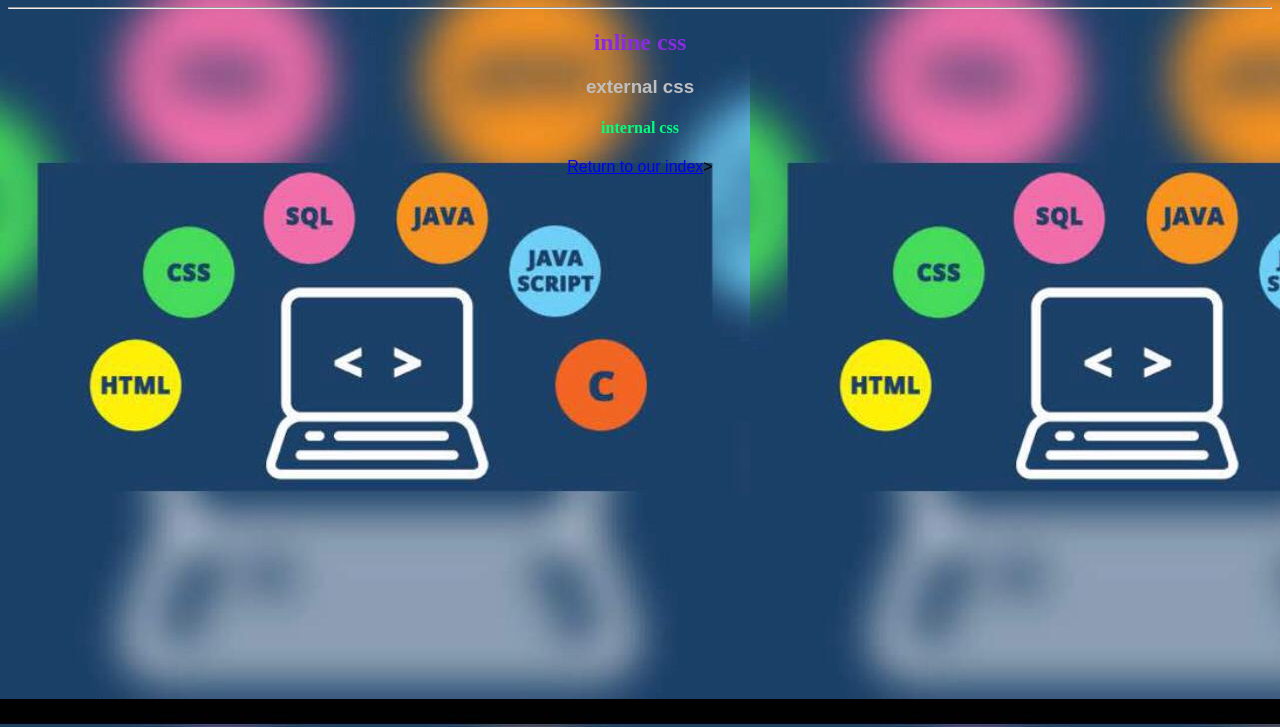
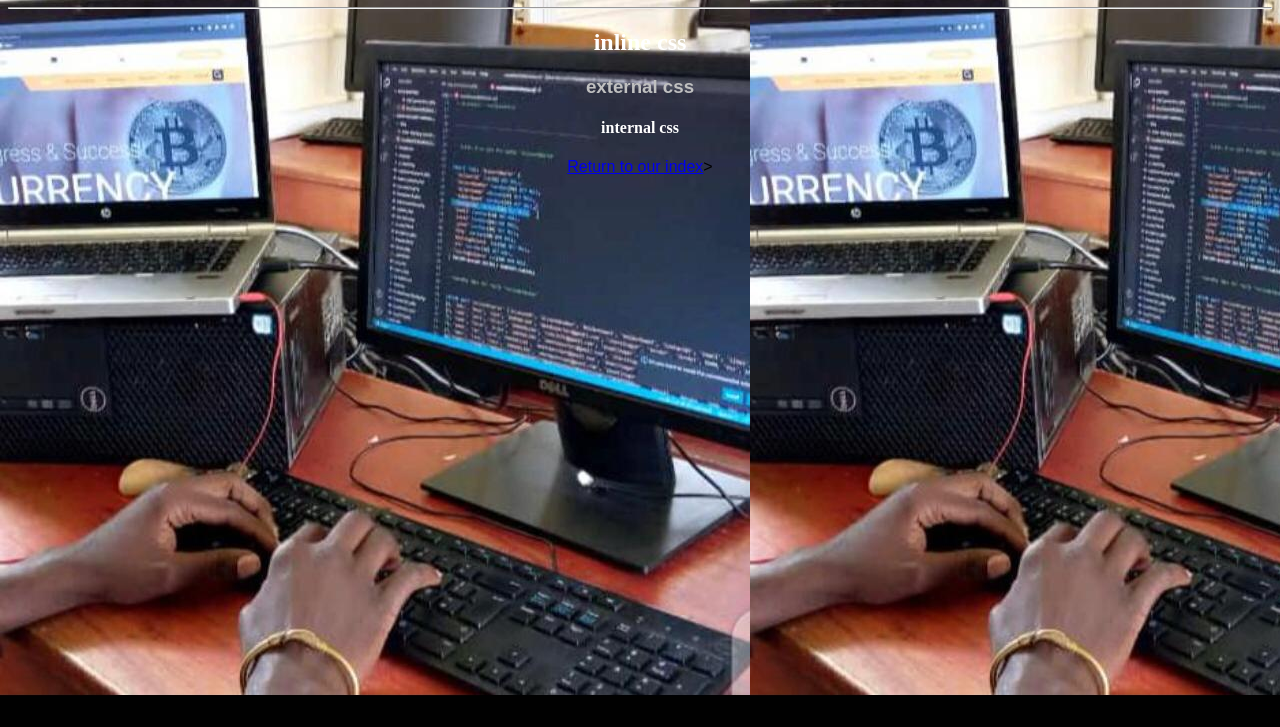
Before and after one commit to nyarugabo17/Nyarugabo1, a plain HTML site: page intro.html in a window 1280 px wide. Shown: the part 73-800 px from the top of the page. Drawn offline with Linux system fonts and the light colour scheme.

Commit message:
Update index.css

```diff
--- a/index.css
+++ b/index.css
@@ -1,5 +1,5 @@
 h2{
-    color: blueviolet;
+    color:white;
     text-align: center;
     width: 100%;
 }
@@ -15,7 +15,7 @@ h3{
 }
 h4{
     text-align: center;
-    color: springgreen;
+    color: white;
 
 }
 p{
@@ -24,5 +24,11 @@ p{
     text-align: center;
 }
 body{
-    background-image: url("web.jpg");
+    background-image: url("jeb.jpg")
+
+
+    ;
 }
+li{
+    color: white;
+}
```
